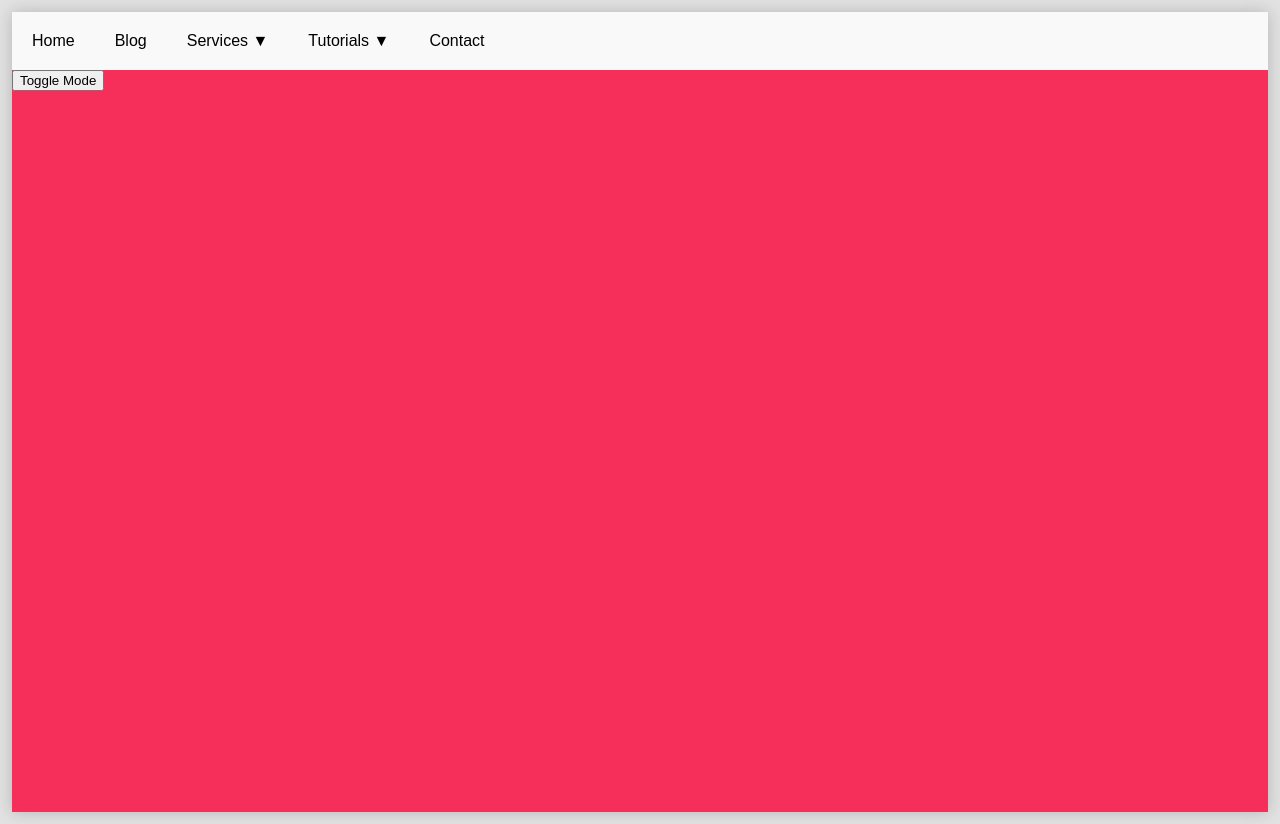
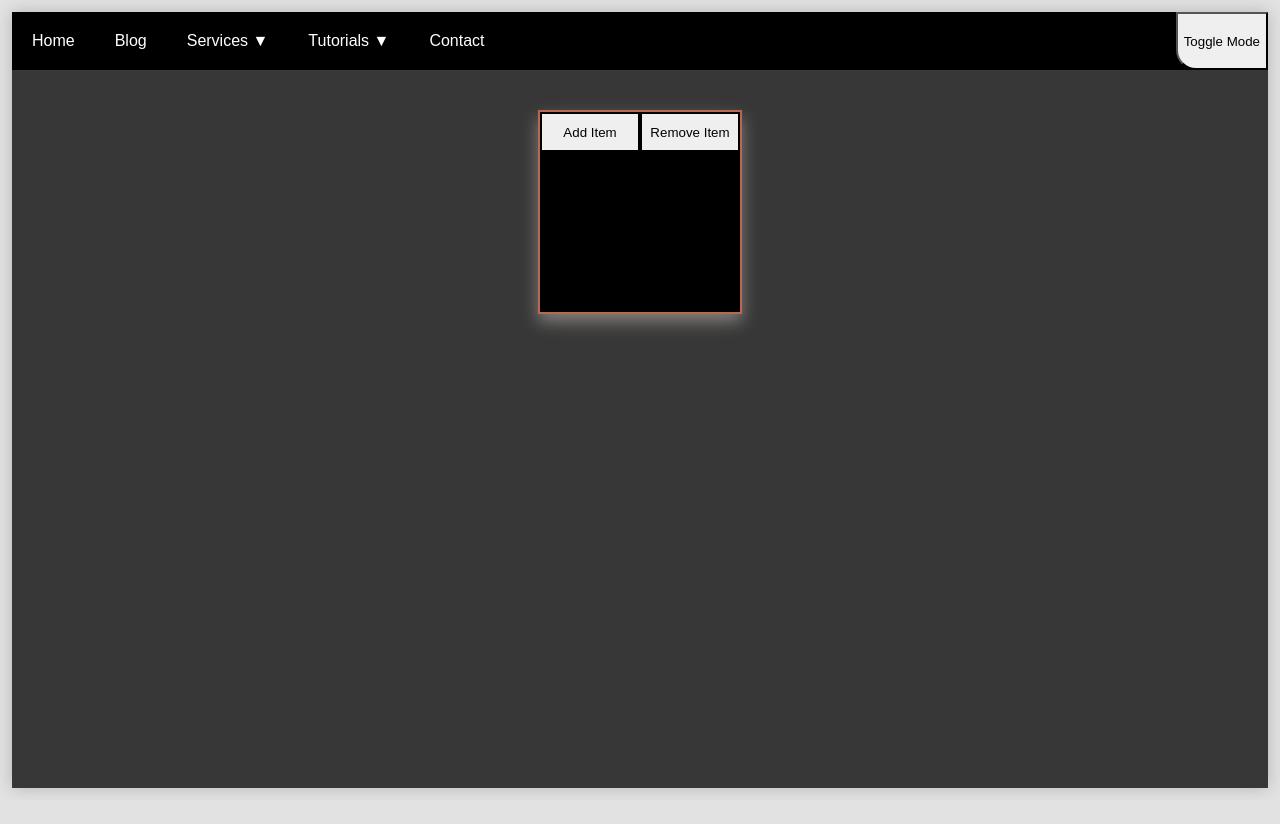
Before and after one commit to Nazarii98/readme-test-task, a plain HTML site: page index.html in a window 1280 px wide. Both pictures are taken after a click on the button "Toggle Mode". After the commit the page ends 800 px from the top, so only its background shows below. Drawn offline with Linux system fonts and the light colour scheme.

Commit message:
added theme functionality, created list for DOM manipulation

```diff
--- a/index.html
+++ b/index.html
@@ -5,47 +5,44 @@
     <meta name="viewport" content="width=device-width, initial-scale=1.0" />
     <title>CSS and JavaScript Skills Test</title>
     <style>
+      a {
+        text-decoration: none;
+        transition: color 0.3s ease;
+      }
       html {
         background-color: rgb(226 226 226);
       }
       body {
         margin: 12px;
-        height: 100vh;
+        min-height: calc(100vh - 24px);
         font-family: Arial, sans-serif;
         box-shadow: 0px 0px 16px 0px rgba(0, 0, 0, 0.2);
-        background-color: rgb(246, 47, 90);
       }
-      a {
-        color: black;
-        text-decoration: none;
+      button {
+        cursor: pointer;
+        transition: background-color 0.3s ease, color 0.3s ease;
       }
       p {
         margin: 0;
       }
-
       .navbar {
-        background-color: rgb(249 249 249);
         display: flex;
         flex-direction: row;
       }
       .navbar__item {
         padding: 20px;
-      }
-      .navbar__item:hover {
-        background-color: rgb(240 240 240);
-      }
-      .navbar__item:active {
-        background-color: rgb(217, 217, 217);
+        border-bottom: 4 solid transparent;
+        transition: background-color 0.3s ease;
       }
       .dropdown {
         position: relative;
+        cursor: pointer;
       }
       .dropdown-content {
         display: none;
         position: absolute;
         left: 0;
         top: 100%;
-        background-color: rgb(226 226 226);
         box-shadow: 0px 8px 16px 0px rgba(0, 0, 0, 0.2);
       }
       .dropdown:hover .dropdown-content {
@@ -56,14 +53,102 @@
         min-width: max-content;
         padding: 20px;
       }
-      .dropdown-content__item:hover,
-      .active:hover,
-      .active {
-        background-color: rgb(217, 217, 217);
+      .toggle-button {
+        border-bottom-left-radius: 20px;
+        margin-left: auto;
+        transition: border-color 0.3s ease;
+      }
+      .buttons-wrapper {
+        display: flex;
+        justify-content: space-between;
+        height: 40px;
+      }
+      .left-button {
+        width: 100px;
+        transition: background-color 0.3s ease, color 0.3s ease;
+      }
+      .right-button {
+        width: 100px;
+        transition: background-color 0.3s ease, color 0.3s ease;
+      }
+      .main-wrapper {
+        margin: 40px auto;
+        width: 200px;
+        min-height: 200px;
+        transition: border-color 0.3s ease, background-color 0.3s ease,
+          box-shadow 0.3s ease;
+      }
+      .light-theme {
+        background-color: rgba(229, 190, 170, 1);
+        color: rgb(69, 43, 44);
+      }
+      .light-theme a {
+        color: rgb(69, 43, 44);
+      }
+      .light-theme .navbar {
+        background-color: rgb(242, 236, 226);
+      }
+      .light-theme .navbar__item:hover {
+        background-color: rgba(231, 132, 100, 0.5);
+      }
+      .light-theme .navbar__item:active {
+        background-color: rgba(231, 132, 100, 1);
+      }
+      .light-theme .dropdown-content__item:hover,
+      .light-theme .active:hover,
+      .light-theme .active {
+        background-color: rgba(231, 132, 100, 0.8);
+      }
+      .light-theme .dropdown-content {
+        background-color: rgb(242, 236, 226);
+      }
+      .light-theme .toggle-button {
+        border-color: rgba(231, 132, 100, 0.8);
+      }
+      .light-theme .main-wrapper {
+        border: 2px solid rgba(231, 132, 100, 0.8);
+        background-color: rgb(242, 236, 226);
+        box-shadow: 0px 8px 16px 0px rgba(0, 0, 0, 0.4);
+      }
+      .light-theme .right-button,
+      .light-theme .left-button {
+        border: 2px solid rgba(231, 132, 100, 0.8);
+      }
+      .dark-theme {
+        background-color: rgb(55, 55, 55);
+        color: white;
+      }
+      .dark-theme a {
+        color: white;
+      }
+      .dark-theme .navbar,
+      .dark-theme .dropdown-content__item:hover {
+        background-color: rgb(0, 0, 0);
+      }
+      .dark-theme .navbar__item:hover,
+      .dark-theme .active:hover,
+      .dark-theme .dropdown-content,
+      .dark-theme .dropdown-content a {
+        background-color: rgb(242, 236, 226);
+        color: rgb(55, 55, 55);
+      }
+      .dark-theme .navbar__item:active,
+      .dark-theme .active {
+        background-color: rgb(55, 55, 55);
+        color: rgb(242, 236, 226);
+      }
+      .dark-theme .main-wrapper {
+        border: 2px solid rgba(231, 132, 100, 0.8);
+        background-color: rgb(0, 0, 0);
+        box-shadow: 0px 8px 16px 0px rgba(242, 236, 226, 0.4);
+      }
+      .dark-theme .right-button,
+      .dark-theme .left-button {
+        border: 2px solid rgb(0, 0, 0);
       }
     </style>
   </head>
-  <body>
+  <body class="light-theme">
     <nav class="navbar">
       <a class="navbar__item" href="#">Home</a>
       <a class="navbar__item" href="#">Blog</a>
@@ -87,11 +172,38 @@
         </div>
       </div>
       <a class="navbar__item" href="#">Contact</a>
+      <button class="toggle-button" id="toggleButton">Toggle Mode</button>
     </nav>
+    <main class="main-wrapper">
+      <div class="buttons-wrapper">
+        <button class="left-button" onclick="addItem()">Add Item</button>
+        <button class="right-button" onclick="removeItem()">Remove Item</button>
+      </div>
+      <ul id="list"></ul>
+    </main>
 
-    <button id="toggleButton">Toggle Mode</button>
     <script>
+      const body = document.body;
+      const toggleButton = document.getElementById("toggleButton");
       const navbarItems = document.querySelectorAll(".navbar__item");
+      const list = document.getElementById("list");
+
+      const darkModeMediaQuery = window.matchMedia(
+        "(prefers-color-scheme: dark)"
+      );
+
+      const toggleDarkMode = (e) => {
+        if (e.matches) {
+          body.classList.add("dark-theme");
+          body.classList.remove("light-theme");
+        } else {
+          body.classList.remove("dark-theme");
+          body.classList.add("light-theme");
+        }
+      };
+
+      toggleDarkMode(darkModeMediaQuery);
+      darkModeMediaQuery.addEventListener("change", toggleDarkMode);
 
       navbarItems.forEach((item) => {
         item.addEventListener("click", () => {
@@ -101,6 +213,30 @@
           item.classList.add("active");
         });
       });
+
+      toggleButton.addEventListener("click", () => {
+        if (body.classList.contains("light-theme")) {
+          body.classList.remove("light-theme");
+          body.classList.add("dark-theme");
+        } else {
+          body.classList.remove("dark-theme");
+          body.classList.add("light-theme");
+        }
+      });
+
+      function addItem() {
+        const newItem = document.createElement("li");
+        newItem.textContent = "New List Item";
+        list.appendChild(newItem);
+      }
+
+      function removeItem() {
+        const listItems = list.querySelectorAll("li");
+        if (listItems.length > 0) {
+          const lastItem = listItems[listItems.length - 1];
+          list.removeChild(lastItem);
+        }
+      }
     </script>
   </body>
 </html>
```
